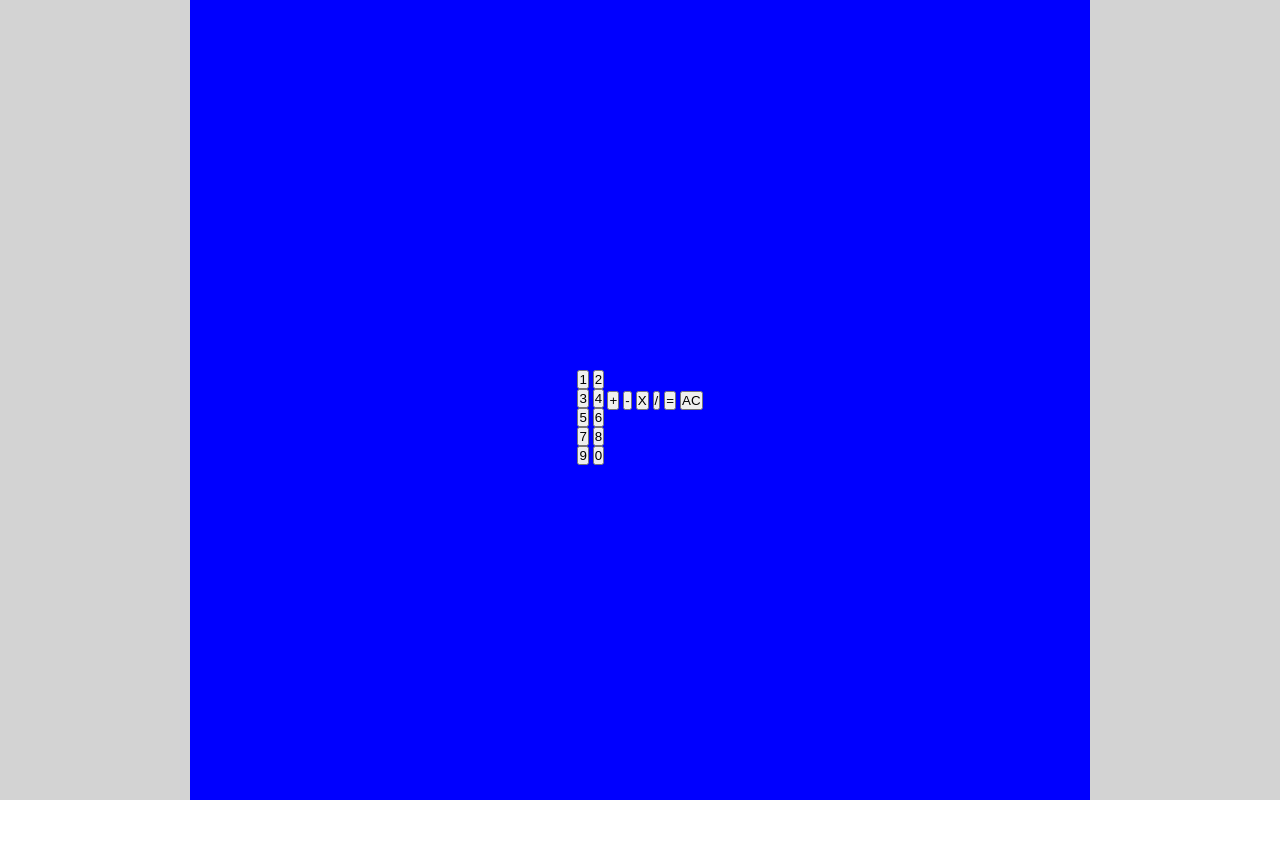
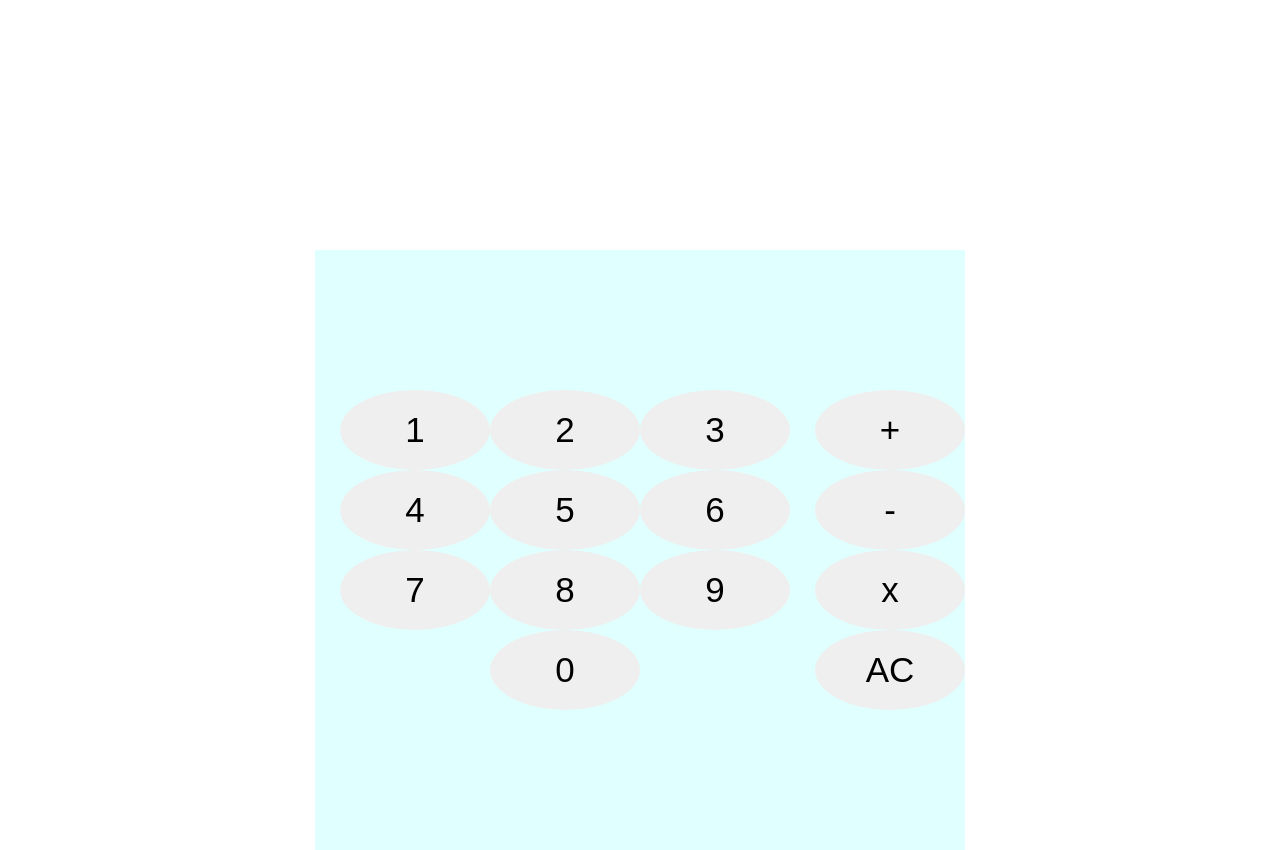
Before and after one commit to kirankiran26/Simple-calculator, a plain HTML site: page index.html in a window 1280 px wide. Before the commit the page ends 800 px from the top, so only its background shows below. Drawn offline with Linux system fonts and the light colour scheme.

Commit message:
Added the layout

```diff
--- a/Stylesheet.css
+++ b/Stylesheet.css
@@ -1,24 +1,51 @@
-*{
-    padding: 0;
+ *{
     margin: 0;
+    border: 0;
 }
-.main {
+.root{
     display: flex;
-    justify-content: space-between;
     justify-content: center;
     align-items: center;
-    background-color: lightgray;
+    flex-wrap: wrap;
 }
-.continer{
-    background-color: blue;
+.main{
+    margin-top:250px;
+    display: flex;
+    justify-content: center;
+    align-items: center;
     flex-wrap: wrap;
+    background-color: lightcyan;
+    height: 600px;;
+}
+.calculator{
+    width: 500px;
+     display: flex;
+     justify-content: center;
+     align-items: center;
+    flex-wrap: wrap;
+}
+
+.numbers{
+    flex-wrap: wrap;
+    display: flex;
+    justify-content: center;
+    align-items: center;
+    padding-left:none;
+}
+
+.num,.opp{
+    height: 80px;
+    width: 150px;
+    border-radius: 50%;
+    font-size:35px;
+    border: none;
+    color:black;
+}
+.operators{
     display: flex;
     align-items: center;
     justify-content: center;
-    width: 900px;
-    height: 800px;
+    flex-wrap: wrap;
+    flex-direction: column;
+    padding-right: none;
 }
-.numbers{
-    height:60px;
-    width: 30px;
-}
--- a/index.html
+++ b/index.html
@@ -7,33 +7,31 @@
     <link rel="stylesheet" href="Stylesheet.css">
 </head>
 <body>
+    <div class="root">
     <div class="main">
-        <div class="continer">
+        <div class="calculator">
             <div class="numbers">
-                <button class="bt">1</button>
-                <button class="bt">2</button>
-                <button class="bt">3</button>
-                <button class="bt">4</button>
-                <button class="bt">5</button>
-                <button class="bt">6</button>
-                <button class="bt">7</button>
-                <button class="bt">8</button>
-                <button class="bt">9</button>
-                <button class="bt">0</button>
-                </div>
-                <div class="opperations">
-                    <button class="opp">+</button>
-                    <button class="opp">-</button>
-                    <button class="opp">X</button>
-                    <button class="opp">/</button>
-                    <button class="opp">=</button>
-                    <button class="opp">AC</button>
-                </div>
+                <button class="num">1</button>
+                <button class="num">2</button>
+                <button class="num">3</button>
+                <button class="num">4</button>
+                <button class="num">5</button>
+                <button class="num">6</button>
+                <button class="num">7</button>
+                <button class="num">8</button>
+                <button class="num">9</button>
+                <button class="num">0</button>
+
+            </div>
+
+        </div>
+        <div class="operators">
+            <button class="opp">+</button>
+            <button class="opp">-</button>
+            <button class="opp">x</button>
+            <button class="opp">AC</button>
         </div>
     </div>
-    <script src="app.js"></script>
-    <noscript>
-    <a href="http://" target="_blank" rel="noopener noreferrer"></a>
-    </noscript>
+</div>
 </body>
 </html>
```
Also changed, not shown: new.html (deleted, +0 -11 lines), app.js (added).
